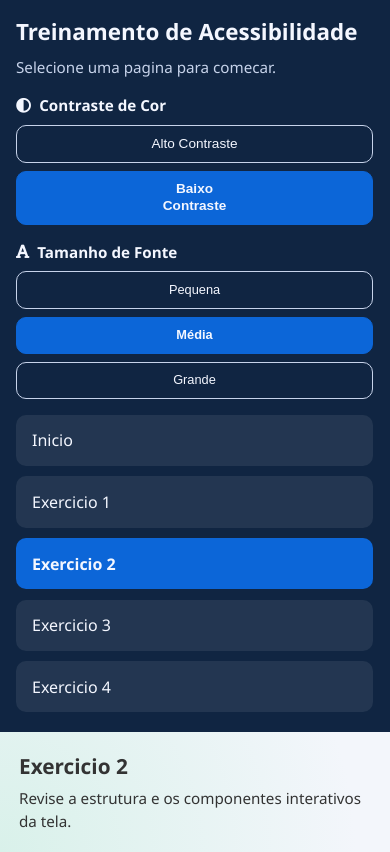
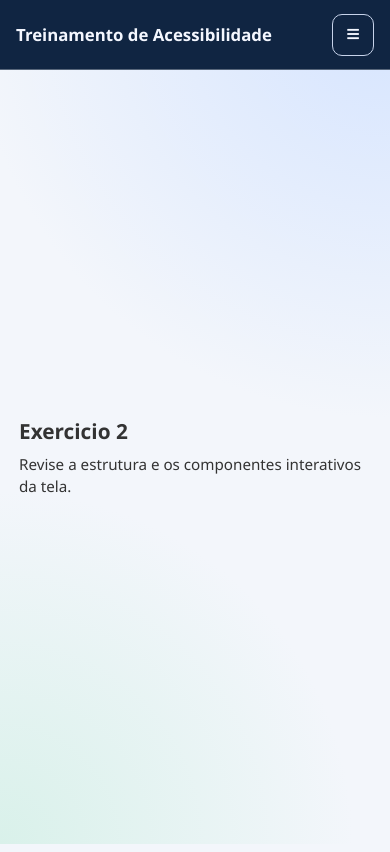
Before and after one commit to Rudigus/Treinamento-Acessibilidade, a React (Vite) app: page /exercicio-2 in a window 390 px wide. Built offline with nearby package versions, Linux system fonts and the light colour scheme; a web font is replaced by a local one.

Commit message:
adiciona menu responsivo e hook isMobile

```diff
--- a/src/componentes/Menu.css
+++ b/src/componentes/Menu.css
@@ -1,4 +1,4 @@
-.menu {
+.menu-desktop {
   background: var(--cor-menu-fundo);
   color: var(--cor-menu-texto);
   padding: 2rem 1.25rem;
@@ -9,6 +9,66 @@
   height: 100vh;
   overflow-y: auto;
   transition: background-color 0.25s ease, color 0.25s ease;
+}
+
+.menu-mobile {
+  width: 100%;
+}
+
+.menu-mobile-topbar {
+  background: var(--cor-menu-fundo);
+  color: var(--cor-menu-texto);
+  border-bottom: 1px solid rgba(255, 255, 255, 0.3);
+  display: flex;
+  align-items: center;
+  justify-content: space-between;
+  gap: 0.75rem;
+  padding: 0.85rem 1rem;
+  position: sticky;
+  top: 0;
+  z-index: 20;
+  transition: background-color 0.25s ease, color 0.25s ease;
+}
+
+.menu-mobile__titulo {
+  margin: 0;
+  font-size: 1.05rem;
+  line-height: 1.2;
+}
+
+.menu-mobile__toggle {
+  min-width: 42px;
+  min-height: 42px;
+  border: 1px solid var(--cor-menu-suave);
+  border-radius: 10px;
+  background: transparent;
+  color: inherit;
+  cursor: pointer;
+  display: inline-flex;
+  align-items: center;
+  justify-content: center;
+  transition: background-color 0.2s ease, border-color 0.2s ease;
+}
+
+.menu-mobile__toggle:hover {
+  background: var(--cor-menu-botao-hover);
+}
+
+.menu-mobile__toggle.esta-selecionado {
+  background: var(--cor-primaria);
+  border-color: var(--cor-primaria);
+  color: #ffffff;
+}
+
+.menu-mobile-dropdown {
+  background: var(--cor-menu-fundo);
+  color: var(--cor-menu-texto);
+  border-bottom: 1px solid rgba(255, 255, 255, 0.3);
+  padding: 1rem;
+}
+
+.menu-mobile-dropdown .menu__subtitulo {
+  margin-bottom: 0.7rem;
 }
 
 .menu__titulo {
@@ -134,12 +194,6 @@
   transition: background-color 0.2s ease;
 }
 
-.menu__rotulo-botao {
-  display: inline-flex;
-  align-items: center;
-  gap: 0.55rem;
-}
-
 .menu__botao-navegacao:hover {
   background: var(--cor-menu-botao-hover);
 }
@@ -149,10 +203,20 @@
   font-weight: 600;
 }
 
-body[data-theme='dark'] .menu {
+body[data-theme='dark'] .menu-desktop,
+body[data-theme='dark'] .menu-mobile-topbar,
+body[data-theme='dark'] .menu-mobile-dropdown {
   background: #1b1b1b;
   color: #f7f9ff;
+}
+
+body[data-theme='dark'] .menu-desktop {
   border-right-color: #ffffff;
+}
+
+body[data-theme='dark'] .menu-mobile-topbar,
+body[data-theme='dark'] .menu-mobile-dropdown {
+  border-bottom-color: #ffffff;
 }
 
 body[data-theme='dark'] .menu__subtitulo {
@@ -161,7 +225,8 @@ body[data-theme='dark'] .menu__subtitulo {
 
 body[data-theme='dark'] .menu__botao-contraste,
 body[data-theme='dark'] .menu__botao-fonte,
-body[data-theme='dark'] .menu__botao-navegacao {
+body[data-theme='dark'] .menu__botao-navegacao,
+body[data-theme='dark'] .menu-mobile__toggle {
   background: #000000;
   border: 1px solid transparent;
   color: #fff333;
@@ -169,29 +234,23 @@ body[data-theme='dark'] .menu__botao-navegacao {
 
 body[data-theme='dark'] .menu__botao-contraste:hover,
 body[data-theme='dark'] .menu__botao-fonte:hover,
-body[data-theme='dark'] .menu__botao-navegacao:hover {
+body[data-theme='dark'] .menu__botao-navegacao:hover,
+body[data-theme='dark'] .menu-mobile__toggle:hover {
   background: #111111;
 }
 
 body[data-theme='dark'] .menu__botao-contraste.esta-selecionado,
 body[data-theme='dark'] .menu__botao-fonte.esta-selecionado,
-body[data-theme='dark'] .menu__botao-navegacao.esta-ativo {
+body[data-theme='dark'] .menu__botao-navegacao.esta-ativo,
+body[data-theme='dark'] .menu-mobile__toggle.esta-selecionado {
   background: #111111;
   border-color: #fff333;
   box-shadow: none;
 }
 
 @media (max-width: 900px) {
-  .menu {
-    position: static;
-    height: auto;
-    overflow: visible;
-    padding: 1.2rem 1rem;
-  }
-
-  .menu__lista {
-    margin-top: 1rem;
-    grid-template-columns: 1fr 1fr;
+  .menu-mobile-dropdown .menu__lista {
+    grid-template-columns: 1fr;
   }
 }
 
@@ -203,8 +262,4 @@ body[data-theme='dark'] .menu__botao-navegacao.esta-ativo {
   .menu__opcoes-fonte {
     grid-template-columns: 1fr;
   }
-
-  .menu__lista {
-    grid-template-columns: 1fr;
-  }
 }
--- a/src/componentes/Menu.jsx
+++ b/src/componentes/Menu.jsx
@@ -1,102 +1,16 @@
 import './Menu.css'
-import { NavLink } from 'react-router-dom'
-import { useTheme } from '../contextos/ThemeContext.jsx'
+import useIsMobile from '../utils/useIsMobile.js'
+import MenuDesktop from './menu/MenuDesktop.jsx'
+import MenuMobile from './menu/MenuMobile.jsx'
 
 function Menu({ paginas }) {
-  const { theme, setTheme } = useTheme()
-  const estaEmAltoContraste = theme === 'dark'
+  const isMobile = useIsMobile(900)
 
-  return (
-    <aside className="menu" aria-labelledby="menu-titulo">
-      <h1 id="menu-titulo" className="menu__titulo">
-        Treinamento de Acessibilidade
-      </h1>
-      <p className="menu__subtitulo">Selecione uma pagina para comecar.</p>
-      <div
-        className="menu__controle-contraste"
-        role="group"
-        aria-label="Controle de contraste"
-      >
-        <p className="menu__titulo-contraste">
-          <i className="fas fa-adjust" aria-hidden="true" />
-          <span>Contraste de Cor</span>
-        </p>
+  if (isMobile) {
+    return <MenuMobile paginas={paginas} />
+  }
 
-        <div className="menu__opcoes-contraste">
-          <button
-            type="button"
-            className={`menu__botao-contraste${
-              estaEmAltoContraste ? ' esta-selecionado' : ''
-            }`}
-            aria-pressed={estaEmAltoContraste}
-            onClick={() => setTheme('dark')}
-          >
-            Alto Contraste
-          </button>
-          <button
-            type="button"
-            className={`menu__botao-contraste${
-              !estaEmAltoContraste ? ' esta-selecionado' : ''
-            }`}
-            aria-pressed={!estaEmAltoContraste}
-            onClick={() => setTheme('light')}
-          >
-            Baixo
-            <br />
-            Contraste
-          </button>
-        </div>
-      </div>
-
-      <div
-        className="menu__controle-fonte"
-        role="group"
-        aria-label="Controle de tamanho da fonte"
-      >
-        <p className="menu__titulo-fonte">
-          <i className="fas fa-font" aria-hidden="true" />
-          <span>Tamanho de Fonte</span>
-        </p>
-
-        <div className="menu__opcoes-fonte">
-          <button type="button" className="menu__botao-fonte" aria-pressed="false">
-            Pequena
-          </button>
-          <button
-            type="button"
-            className="menu__botao-fonte esta-selecionado"
-            aria-pressed="true"
-          >
-            Média
-          </button>
-          <button type="button" className="menu__botao-fonte" aria-pressed="false">
-            Grande
-          </button>
-        </div>
-      </div>
-
-      <nav aria-label="Menu de navegacao principal">
-        <ul className="menu__lista">
-          {paginas.map((pagina) => {
-            return (
-              <li key={pagina.caminho}>
-                <NavLink
-                  to={pagina.caminho}
-                  end={pagina.caminho === '/'}
-                  className={({ isActive }) =>
-                    `menu__botao-navegacao${isActive ? ' esta-ativo' : ''}`
-                  }
-                  aria-label={pagina.titulo}
-                >
-                  {pagina.titulo}
-                </NavLink>
-              </li>
-            )
-          })}
-        </ul>
-      </nav>
-    </aside>
-  )
+  return <MenuDesktop paginas={paginas} />
 }
 
 export default Menu
--- /dev/null
+++ b/src/componentes/menu/MenuCommonContent.jsx
@@ -0,0 +1,91 @@
+import { NavLink } from 'react-router-dom'
+
+function MenuCommonContent({ paginas, theme, setTheme }) {
+  const estaEmAltoContraste = theme === 'dark'
+
+  return (
+    <>
+      <div
+        className="menu__controle-contraste"
+        role="group"
+        aria-label="Controle de contraste"
+      >
+        <p className="menu__titulo-contraste">
+          <i className="fas fa-adjust" aria-hidden="true" />
+          <span>Contraste de Cor</span>
+        </p>
+
+        <div className="menu__opcoes-contraste">
+          <button
+            type="button"
+            className={`menu__botao-contraste${estaEmAltoContraste ? ' esta-selecionado' : ''}`}
+            aria-pressed={estaEmAltoContraste}
+            onClick={() => setTheme('dark')}
+          >
+            Alto Contraste
+          </button>
+          <button
+            type="button"
+            className={`menu__botao-contraste${!estaEmAltoContraste ? ' esta-selecionado' : ''}`}
+            aria-pressed={!estaEmAltoContraste}
+            onClick={() => setTheme('light')}
+          >
+            Baixo
+            <br />
+            Contraste
+          </button>
+        </div>
+      </div>
+
+      <div
+        className="menu__controle-fonte"
+        role="group"
+        aria-label="Controle de tamanho da fonte"
+      >
+        <p className="menu__titulo-fonte">
+          <i className="fas fa-font" aria-hidden="true" />
+          <span>Tamanho de Fonte</span>
+        </p>
+
+        <div className="menu__opcoes-fonte">
+          <button type="button" className="menu__botao-fonte" aria-pressed="false">
+            Pequena
+          </button>
+          <button
+            type="button"
+            className="menu__botao-fonte esta-selecionado"
+            aria-pressed="true"
+          >
+            Média
+          </button>
+          <button type="button" className="menu__botao-fonte" aria-pressed="false">
+            Grande
+          </button>
+        </div>
+      </div>
+
+      <nav aria-label="Menu de navegacao principal">
+        <ul className="menu__lista">
+          {paginas.map((pagina) => {
+            return (
+              <li key={pagina.caminho}>
+                <NavLink
+                  to={pagina.caminho}
+                  end={pagina.caminho === '/'}
+                  className={({ isActive }) =>
+                    `menu__botao-navegacao${isActive ? ' esta-ativo' : ''}`
+                  }
+                  aria-label={pagina.titulo}
+                >
+                  {pagina.titulo}
+                </NavLink>
+              </li>
+            )
+          })}
+        </ul>
+      </nav>
+    </>
+  )
+}
+
+export default MenuCommonContent
--- /dev/null
+++ b/src/componentes/menu/MenuDesktop.jsx
@@ -0,0 +1,19 @@
+import { useTheme } from '../../contextos/ThemeContext.jsx'
+import MenuCommonContent from './MenuCommonContent.jsx'
+
+function MenuDesktop({ paginas }) {
+  const { theme, setTheme } = useTheme()
+
+  return (
+    <aside className="menu-desktop" aria-labelledby="menu-titulo">
+      <h1 id="menu-titulo" className="menu__titulo">
+        Treinamento de Acessibilidade
+      </h1>
+      <p className="menu__subtitulo">Selecione uma pagina para comecar.</p>
+
+      <MenuCommonContent paginas={paginas} theme={theme} setTheme={setTheme} />
+    </aside>
+  )
+}
+
+export default MenuDesktop
--- /dev/null
+++ b/src/componentes/menu/MenuMobile.jsx
@@ -0,0 +1,42 @@
+import { useState } from 'react'
+import { useTheme } from '../../contextos/ThemeContext.jsx'
+import MenuCommonContent from './MenuCommonContent.jsx'
+
+const ID_MENU_MOBILE_DROPDOWN = 'menu-mobile-dropdown'
+
+function MenuMobile({ paginas }) {
+  const [menuAberto, setMenuAberto] = useState(false)
+  const { theme, setTheme } = useTheme()
+
+  const alternarMenu = () => {
+    setMenuAberto((estadoAtual) => !estadoAtual)
+  }
+
+  return (
+    <div className="menu-mobile">
+      <div className="menu-mobile-topbar">
+        <h1 className="menu-mobile__titulo">Treinamento de Acessibilidade</h1>
+
+        <button
+          type="button"
+          className={`menu-mobile__toggle${menuAberto ? ' esta-selecionado' : ''}`}
+          aria-expanded={menuAberto}
+          aria-controls={ID_MENU_MOBILE_DROPDOWN}
+          aria-label={menuAberto ? 'Fechar menu de navegacao' : 'Abrir menu de navegacao'}
+          onClick={alternarMenu}
+        >
+          <i className="fas fa-bars" aria-hidden="true" />
+        </button>
+      </div>
+
+      {menuAberto && (
+        <div id={ID_MENU_MOBILE_DROPDOWN} className="menu-mobile-dropdown">
+          <p className="menu__subtitulo">Selecione uma pagina para comecar.</p>
+          <MenuCommonContent paginas={paginas} theme={theme} setTheme={setTheme} />
+        </div>
+      )}
+    </div>
+  )
+}
+
+export default MenuMobile
--- a/src/paginas/Exercicio1/Exercicio1.jsx
+++ b/src/paginas/Exercicio1/Exercicio1.jsx
@@ -45,8 +45,6 @@ function Exercicio1() {
                     </p>
                     <div
                       role="button"
-                      tabIndex={0}
-                      aria-hidden="true"
                       className="botao-detalhar"
                       aria-pressed={estaSelecionado}
                       onClick={() => setIdSelecionado(item.id)}
--- /dev/null
+++ b/src/utils/useIsMobile.js
@@ -0,0 +1,32 @@
+import { useEffect, useState } from 'react'
+
+function calcularSeEhMobile(breakpoint) {
+  if (typeof window === 'undefined') {
+    return false
+  }
+
+  return window.innerWidth <= breakpoint
+}
+
+export default function useIsMobile(breakpoint = 900) {
+  const [isMobile, setIsMobile] = useState(() => calcularSeEhMobile(breakpoint))
+
+  useEffect(() => {
+    if (typeof window === 'undefined') {
+      return undefined
+    }
+
+    const atualizarEstado = () => {
+      setIsMobile(window.innerWidth <= breakpoint)
+    }
+
+    atualizarEstado()
+    window.addEventListener('resize', atualizarEstado)
+
+    return () => {
+      window.removeEventListener('resize', atualizarEstado)
+    }
+  }, [breakpoint])
+
+  return isMobile
+}
```
